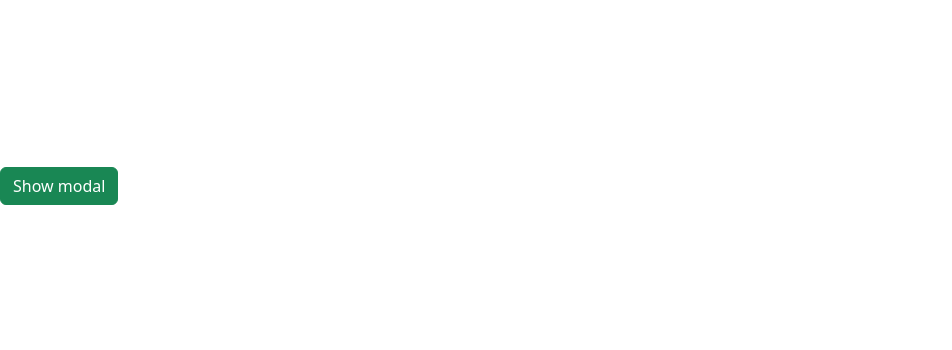
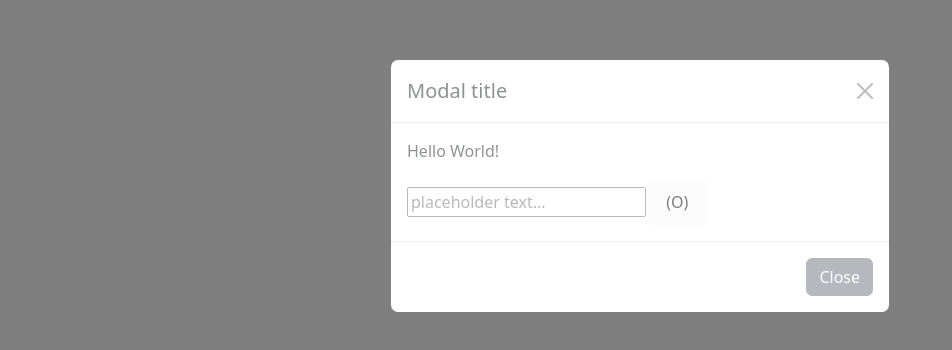
Before and after one commit to FillArt/valery-task, a React (Vite) app: page / in a window 1280 px wide. Shown: the part 214-564 px from the top of the page, without its empty margins (0-952 px from the left). Built offline with nearby package versions, Linux system fonts and the light colour scheme.

Commit message:
feat(password): added basic structure

```diff
--- a/src/features/pasword/PasswordInput.jsx
+++ b/src/features/pasword/PasswordInput.jsx
@@ -1,8 +1,14 @@
+import {useState} from "react";
 
-export const PasswordInput = () => {
+export const PasswordInput = ({value, onChange, placeholder='placeholder text...'}) => {
+
+    const [isHiddenPassword, setIsHiddenPassword] = useState(true)
+    const inputType = isHiddenPassword ? 'text' : 'password'
+
     return (
         <div>
-
+            <input type={inputType} value={value} onChange={onChange} placeholder={placeholder}/>
+            <button>(O)</button>
         </div>
     );
 };
--- a/src/pages/home/ui/Home.jsx
+++ b/src/pages/home/ui/Home.jsx
@@ -2,16 +2,19 @@ import {useState} from "react";
 
 import {Modal} from "@/features/modal/Modal.jsx";
 import {Button} from "@/shared/ui/Button.jsx";
+import {PasswordInput} from "@/features/pasword/PasswordInput.jsx";
 
 export const Home = () => {
-    const [isModalOpen, setIsModalOpen] = useState(false);
+    const [isModalOpen, setIsModalOpen] = useState(true);
+    const [password, setPassword] = useState("");
 
     return (
         <>
             <div className="d-flex vh-100 justify-content-center align-items-center">
                 {isModalOpen ? (
                     <Modal title="Modal title" onClose={() => setIsModalOpen(false)}>
-                        There will be an input here
+                        <p>Hello World!</p>
+                        <PasswordInput value={password} onChange={setPassword}/>
                     </Modal>
                 ) : (
                     <Button title="Show modal" onClick={() => setIsModalOpen(true)}/>
```
